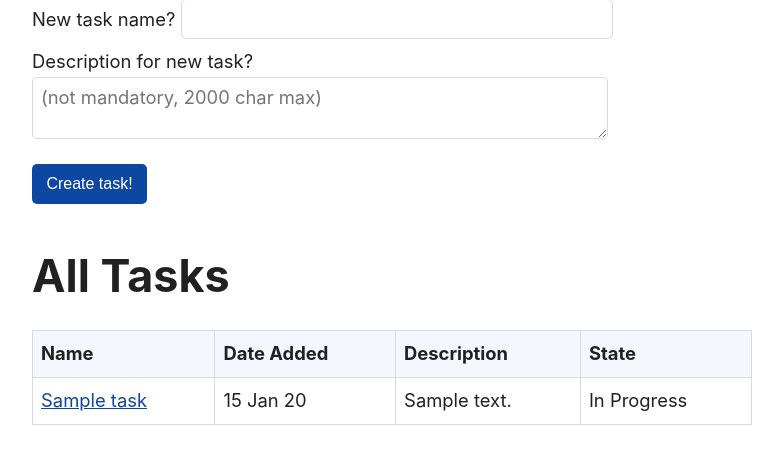
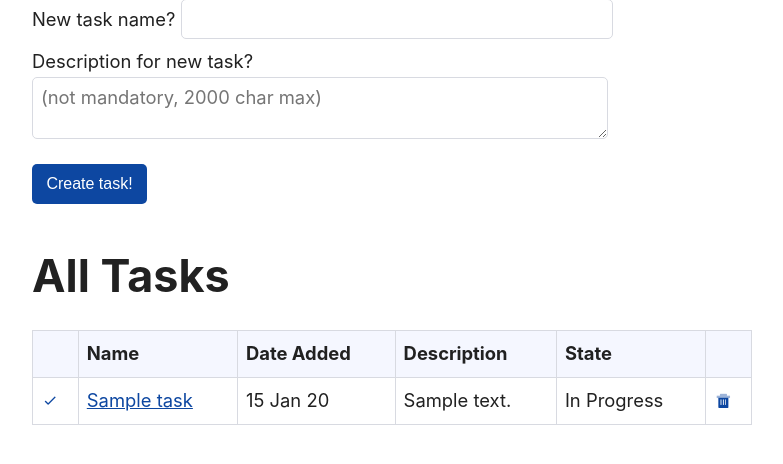
Before and after one commit to vim-is-life/pyordr, a Flask app: page / in a window 1280 px wide. Shown: the part 175-639 px from the top of the page, without its empty margins (248-1031 px from the left). Run offline with Flask 3, Linux system fonts and the light colour scheme; tables that the repository leaves empty hold one stand-in row (values such as "Sample post").

Commit message:
task-table: added toggle and delete btns

```diff
--- a/pyordr/templates/partial_task-table.html
+++ b/pyordr/templates/partial_task-table.html
@@ -1,20 +1,35 @@
 <table id="tasks">
     <thead>
         <tr>
+            <th></th>
             {% for column_name in column_names %}
             <th>{{ column_name }}</th>
             {% endfor %}
+            <th></th>
         </tr>
     </thead>
     <tbody>
         {% for task in tasklist %}
         <tr>
             <td>
+                <a hx-put="{{ url_for('.toggle_task_state', id=task.id) }}" href="#"
+                        hx-target="#tasks" hx-swap="innerHTML" class="flat-a-btn">
+                    <i class="icofont-check-alt"></i>
+                </a>
+            </td>
+            <td>
                 <a href="{{ url_for('.task_detail', id=task.id) }}">{{ task.name }}</a>
             </td>
             <td>{{ task.date_added.strftime('%d %b %y') }}</td>
             <td>{{ task.description }}</td>
             <td>{{ task.state }}</td>
+            <td>
+                <a hx-delete="{{ url_for('.delete_task', id=task.id) }}" href="#"
+                        hx-target="#tasks" hx-swap="innerHTML" class="flat-a-btn"
+                        hx-confirm="Are you sure you want to delete this task?">
+                    <i class="icofont-duotone icofont-purge"></i>
+                </a>
+            </td>
         </tr>
         {% endfor %}
     </tbody>
```
